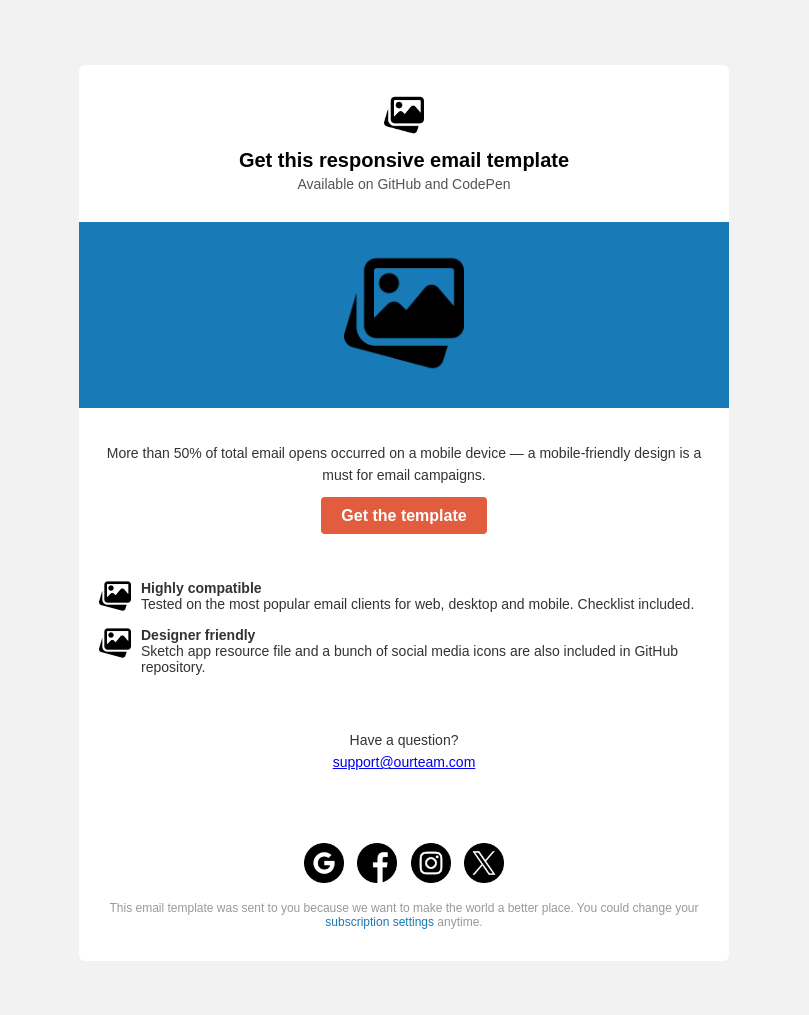
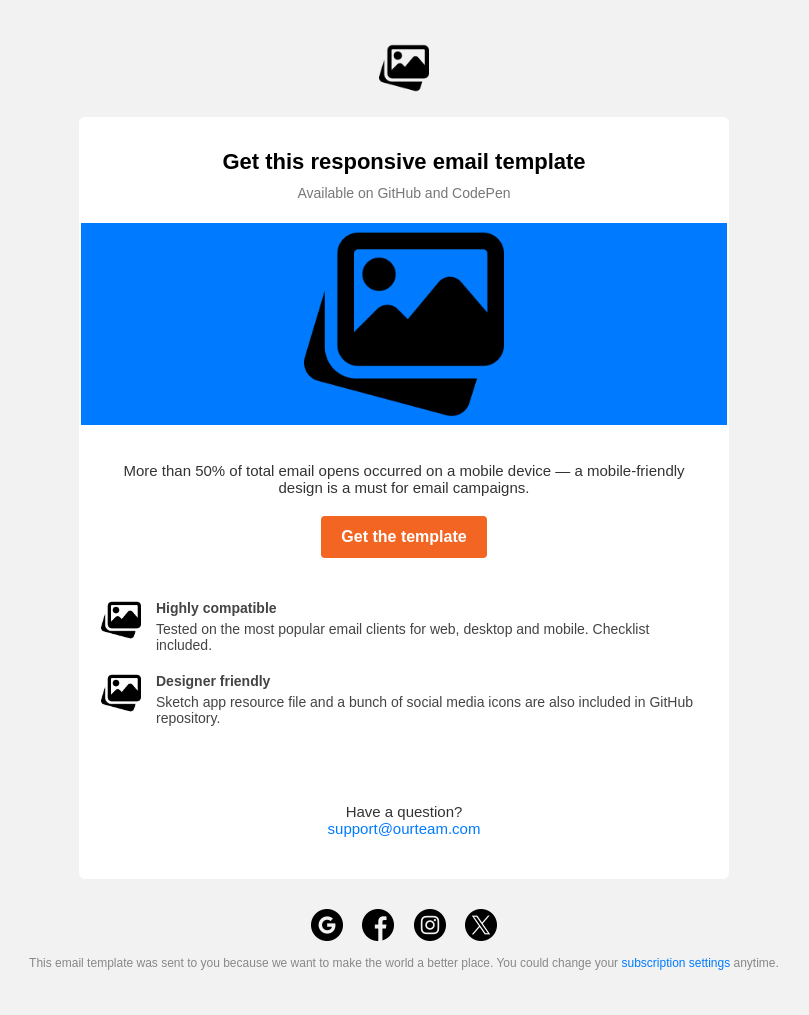
Before and after one commit to krithik15/Email-template, a plain HTML site: page index.html in a window 1280 px wide. Shown: the whole page, without its empty margins (236-1045 px from the left). Drawn offline with Linux system fonts and the light colour scheme.

Commit message:
Updated full index.html

```diff
--- a/index.html
+++ b/index.html
@@ -1,128 +1,180 @@
 <!DOCTYPE html>
 <html lang="en">
 <head>
-  <meta charset="UTF-8">
-  <meta name="viewport" content="width=device-width, initial-scale=1.0">
-  <title>Responsive Email Template</title>
+  <meta charset="UTF-8" />
+  <meta name="viewport" content="width=device-width, initial-scale=1.0"/>
+  <title>Email Template</title>
   <style>
     body {
       margin: 0;
       padding: 0;
+      background-color: #f2f2f2;
       font-family: Arial, sans-serif;
+    }
+
+    .main {
+      width: 100%;
+      padding: 0;
       background-color: #f2f2f2;
+      text-align: center;
     }
-    table {
-      border-collapse: collapse;
+
+    .logo {
+      padding: 40px 0 20px;
     }
-    .main {
-      margin-top: 5%;
-      margin-bottom: 5%;
-      width: 100%;
-      background-color: #f2f2f2;
-      padding: 20px 0;
+
+    .logo img {
+      width: 50px;
     }
 
     .container {
-      max-width: 650px;
+      width: 650px;
       margin: 0 auto;
       background-color: #ffffff;
       border-radius: 6px;
       overflow: hidden;
+      text-align: left;
     }
+
     .hero {
       text-align: center;
-      padding: 30px 20px 10px;
+      padding: 30px 20px 20px;
     }
-    .hero img {
-      width: 40px;
-      height: 40px;
-      margin-bottom: 10px;
+
+    .hero h1 {
+      margin: 0;
+      font-size: 22px;
     }
-    .hero h1 {
-      font-size: 20px;
-      margin: 0;
+
+    .hero p {
+      margin: 10px 0 0;
+      color: #777;
+      font-size: 14px;
     }
-    .hero p {
-      color: #555;
-      font-size: 14px;
-      margin: 4px 0 20px;
+
+    .main-image {
+      width: 100%;
+      background-color: #007bff;
     }
-    .main-image {
-      background-color: #187bb7;
-      text-align: center;
+
+    .main-image img {
+      margin: 0 auto;
+      height: 200px;
+      display: block;
     }
-    .main-image img {
-      width: 120px;
-      padding: 30px;
-    }
+
     .content {
       padding: 20px;
       text-align: center;
     }
+
     .content p {
-      font-size: 14px;
+      margin-bottom: 20px;
+      font-size: 15px;
       color: #333;
-      line-height: 1.6;
     }
-    .button {
-      margin: 20px 0;
+
+    .button a {
+      background-color: #f26522;
+      color: #ffffff;
+      text-decoration: none;
+      padding: 12px 20px;
+      font-weight: bold;
+      border-radius: 4px;
+      display: inline-block;
     }
-    .button a {
-      background-color: #e25c3e;
-      color: #fff;
-      text-decoration: none;
-      padding: 10px 20px;
-      border-radius: 4px;
-      font-weight: bold;
+
+    .features {
+      padding: 20px;
     }
-    .features {
-      padding: 0 20px 20px;
-    }
+
     .feature {
       display: flex;
       align-items: flex-start;
-      margin-top: 15px;
+      margin-bottom: 20px;
     }
+
     .feature img {
-      width: 32px;
-      height: 32px;
-      margin-right: 10px;
+      width: 40px;
+      margin-right: 15px;
+      flex-shrink: 0;
     }
+
     .feature div {
       font-size: 14px;
-      color: #333;
+      color: #444;
     }
+
+    .feature strong {
+      display: block;
+      margin-bottom: 5px;
+    }
+
     .footer {
-      padding: 20px;
-      text-align: center;
+      padding: 30px 0;
       font-size: 12px;
-      color: #999;
+      color: #888;
     }
-    .footer a {
-      color: #187bb7;
+
+    .social-icons {
+      margin-bottom: 15px;
+    }
+
+    .social-icons img {
+      width: 32px;
+      margin: 0 8px;
+      vertical-align: middle;
+    }
+
+    a {
+      color: #007bff;
       text-decoration: none;
     }
-    .social-icons {
-      margin: 15px 0;
-    }
-    .social-icons img {
-      width: 40px;
-      margin: 0 5px;
+
+    a:hover {
+      text-decoration: underline;
     }
 
-    /* Responsive */
-    @media only screen and (max-width: 660px) {
+    /* ✅ Responsive styles */
+    @media screen and (max-width: 700px) {
       .container {
         width: 100% !important;
         border-radius: 0;
       }
+
+      .hero h1 {
+        font-size: 18px;
+      }
+
+      .hero p,
+      .content p,
+      .feature div {
+        font-size: 13px;
+      }
+
       .feature {
         flex-direction: column;
         align-items: center;
         text-align: center;
       }
+
       .feature img {
-        margin-bottom: 10px;
+        margin: 0 0 10px;
+      }
+
+      .button a {
+        padding: 10px 16px;
+        font-size: 14px;
+      }
+
+      .social-icons img {
+        width: 28px;
+        margin: 0 5px;
+      }
+
+      .footer {
+        font-size: 11px;
+        padding: 20px 10px;
       }
     }
   </style>
@@ -130,11 +182,16 @@
 <body>
   <table class="main" width="100%">
     <tr>
-      <td>
+      <td align="center">
+        <!-- Logo OUTSIDE container -->
+        <div class="logo">
+          <img src="img.png" alt="Logo">
+        </div>
+
+        <!-- White container starts -->
         <table class="container" width="650">
           <tr>
             <td class="hero">
-              <img src="img.png" alt="Logo">
               <h1>Get this responsive email template</h1>
               <p>Available on GitHub and CodePen</p>
             </td>
@@ -156,11 +213,11 @@
             <td class="features">
               <div class="feature">
                 <img src="img.png" alt="Icon">
-                <div><strong>Highly compatible</strong><br>Tested on the most popular email clients for web, desktop and mobile. Checklist included.</div>
+                <div><strong>Highly compatible</strong>Tested on the most popular email clients for web, desktop and mobile. Checklist included.</div>
               </div>
               <div class="feature">
                 <img src="img.png" alt="Icon">
-                <div><strong>Designer friendly</strong><br>Sketch app resource file and a bunch of social media icons are also included in GitHub repository.</div>
+                <div><strong>Designer friendly</strong>Sketch app resource file and a bunch of social media icons are also included in GitHub repository.</div>
               </div>
             </td>
           </tr>
@@ -169,8 +226,10 @@
               <p>Have a question?<br><a href="mailto:support@ourteam.com">support@ourteam.com</a></p>
             </td>
           </tr>
-          <tr>
-            <td class="footer">
+        </table>
+
+        <!-- Footer OUTSIDE container -->
+        <div class="footer">
           <div class="social-icons">
             <img src="social.png" alt="Facebook">
             <img src="facebook.png" alt="Twitter">
@@ -178,9 +237,7 @@
             <img src="twitter.png" alt="Instagram">
           </div>
           <p>This email template was sent to you because we want to make the world a better place. You could change your <a href="#">subscription settings</a> anytime.</p>
-            </td>
-          </tr>
-        </table>
+        </div>
       </td>
     </tr>
   </table>
```
Lines whose indentation alone changed are shown as unchanged.
